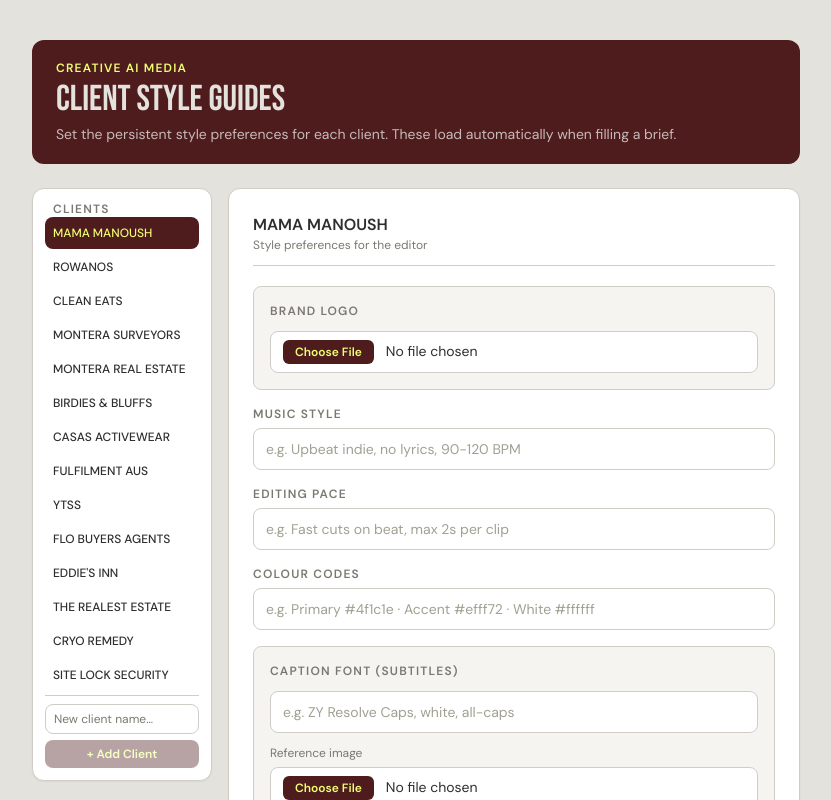
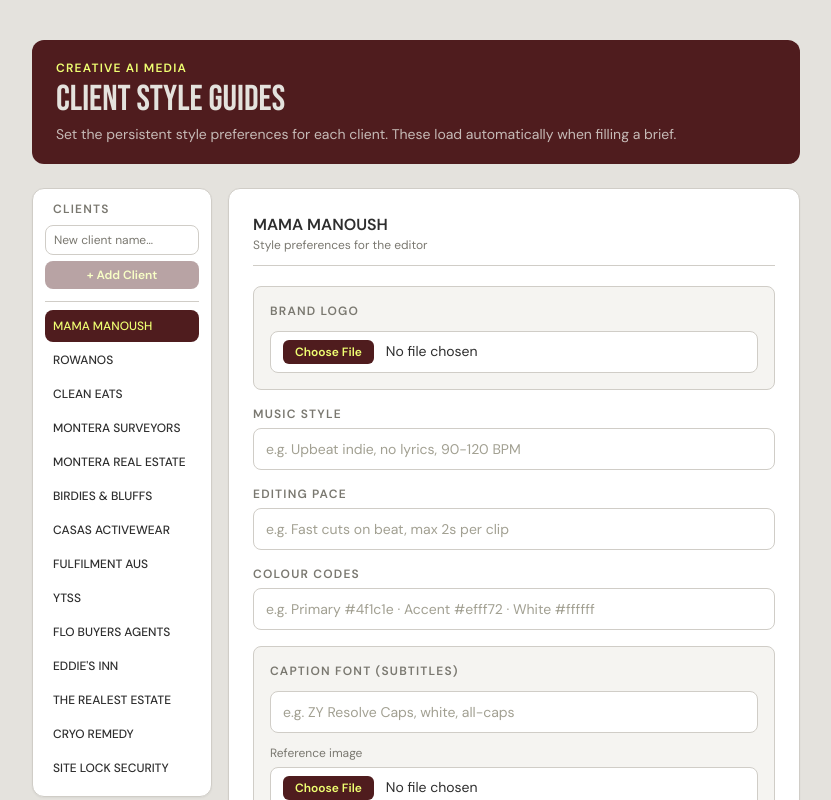
Before and after one commit to Veleski1990/Briefs, a Next.js app: page /clients in a window 1280 px wide. Shown: the top 800 px of the page, without its empty margins (224-1055 px from the left). Built offline with nearby package versions, Linux system fonts and the light colour scheme.

Commit message:
fix: move add client form to top of sidebar

```diff
--- a/app/clients/page.tsx
+++ b/app/clients/page.tsx
@@ -142,8 +142,31 @@ export default function ClientsPage() {
         <div className="grid grid-cols-1 gap-4 sm:grid-cols-4">
           {/* Client list */}
           <div className="rounded-xl border border-brand-border bg-brand-surface p-3 shadow-sm sm:col-span-1 self-start">
-            <p className="px-2 text-xs font-semibold uppercase tracking-widest text-brand-muted">Clients</p>
-            <ul className="space-y-0.5 mb-1">
+            <p className="mb-2 px-2 text-xs font-semibold uppercase tracking-widest text-brand-muted">Clients</p>
+
+            {/* Add new client */}
+            <div className="mb-3 space-y-1.5">
+              <input
+                type="text"
+                value={newClientName}
+                onChange={(e) => { setNewClientName(e.target.value); setAddError('') }}
+                onKeyDown={(e) => e.key === 'Enter' && addClient()}
+                placeholder="New client name…"
+                className="w-full rounded-lg border border-brand-border bg-white px-2 py-1.5 text-xs text-brand-text placeholder-brand-muted focus:border-brand-maroon focus:outline-none"
+              />
+              {addError && <p className="text-[10px] text-red-500">{addError}</p>}
+              <button
+                type="button"
+                onClick={addClient}
+                disabled={addingClient || !newClientName.trim()}
+                className="w-full rounded-lg bg-brand-maroon px-2 py-1.5 text-xs font-semibold text-brand-accent hover:opacity-90 disabled:opacity-40 transition-all"
+              >
+                {addingClient ? 'Adding…' : '+ Add Client'}
+              </button>
+            </div>
+
+            <div className="border-t border-brand-border pt-2">
+            <ul className="space-y-0.5">
               {clients.map((c) => {
                 const hasProfile = profiles[c] && (
                   profiles[c].musicStyle || profiles[c].generalNotes || profiles[c].dos.length > 0
@@ -166,26 +189,6 @@ export default function ClientsPage() {
                 )
               })}
             </ul>
-
-            {/* Add new client */}
-            <div className="border-t border-brand-border pt-2 space-y-1.5">
-              <input
-                type="text"
-                value={newClientName}
-                onChange={(e) => { setNewClientName(e.target.value); setAddError('') }}
-                onKeyDown={(e) => e.key === 'Enter' && addClient()}
-                placeholder="New client name…"
-                className="w-full rounded-lg border border-brand-border bg-white px-2 py-1.5 text-xs text-brand-text placeholder-brand-muted focus:border-brand-maroon focus:outline-none"
-              />
-              {addError && <p className="text-[10px] text-red-500">{addError}</p>}
-              <button
-                type="button"
-                onClick={addClient}
-                disabled={addingClient || !newClientName.trim()}
-                className="w-full rounded-lg bg-brand-maroon px-2 py-1.5 text-xs font-semibold text-brand-accent hover:opacity-90 disabled:opacity-40 transition-all"
-              >
-                {addingClient ? 'Adding…' : '+ Add Client'}
-              </button>
             </div>
           </div>
 
```
